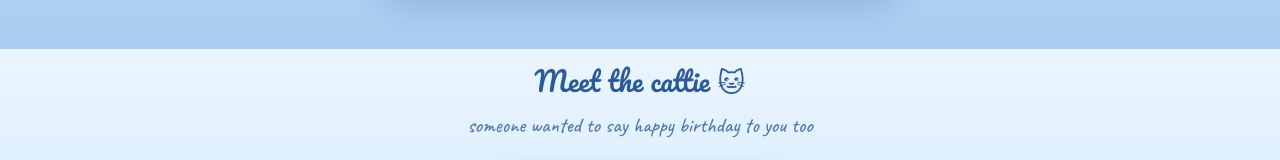
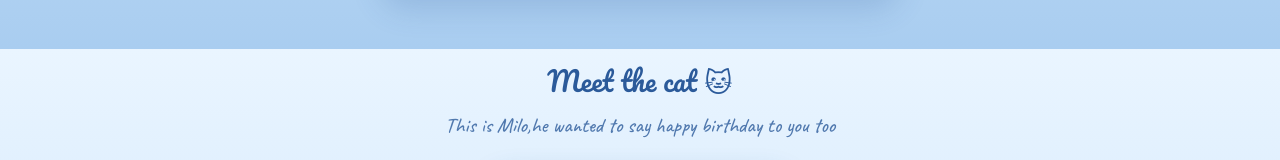
Before and after one commit to elijiahalt/asliiiii, a plain HTML site: page index.html in a window 1280 px wide. Shown: the part 2351-2511 px from the top of the page. Drawn offline with nearby package versions, Linux system fonts and the light colour scheme.

Commit message:
Update cat section with new name and message

```diff
--- a/index.html
+++ b/index.html
@@ -366,8 +366,8 @@
   </section>
 
   <section class="reveal">
-  <h2>Meet the cattie  🐱</h2>
-  <p class="hint">someone wanted to say happy birthday to you too</p>
+  <h2>Meet the cat 🐱</h2>
+  <p class="hint">This is Milo,he wanted to say happy birthday to you too</p>
   <img class="cat" src="cat.gif" alt="A cute cat">
 </section>
 
```
